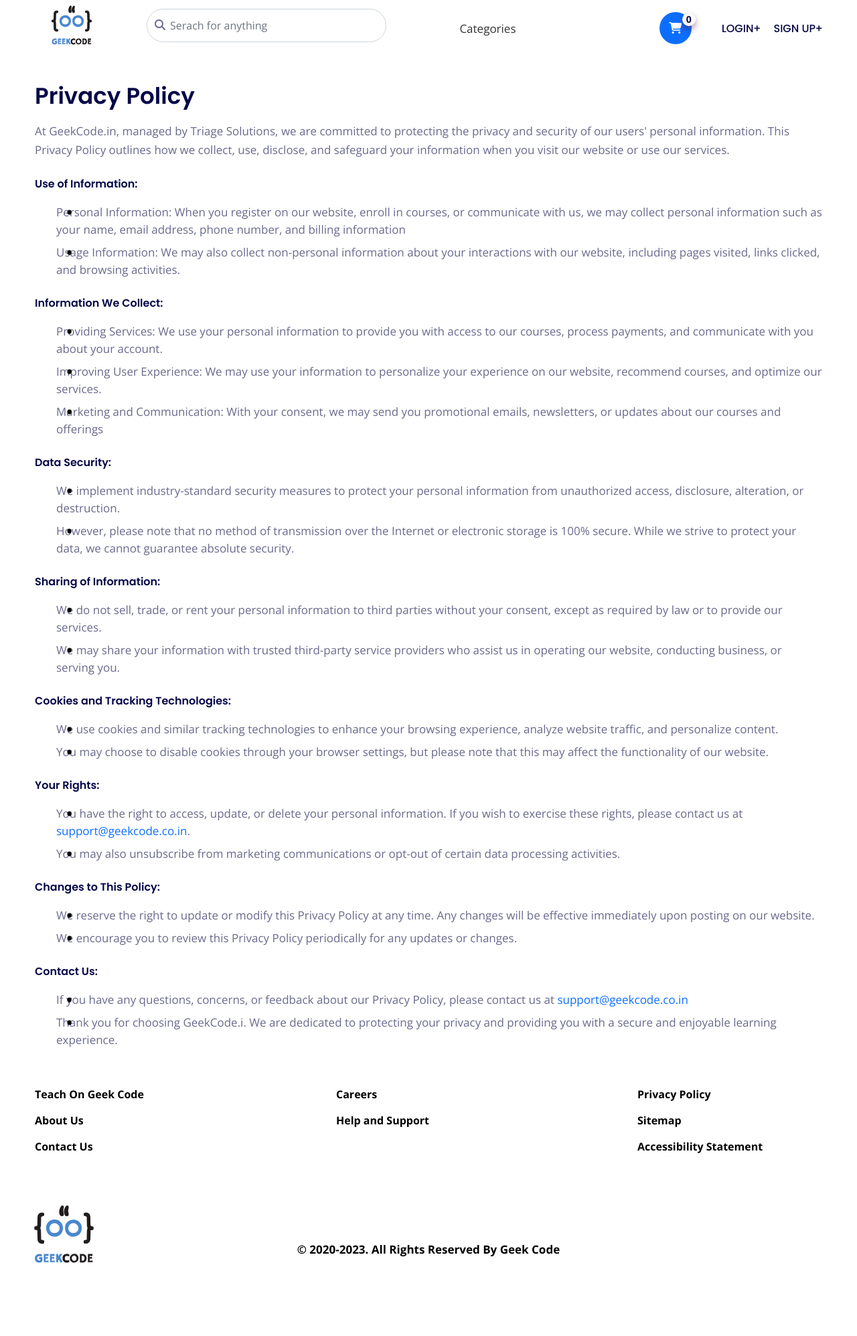
After one commit to Ohitgit/geekcode, a Django app: page /privacypolicy in a window 1280 px wide. The commit adds this page. Shown: the whole page at 67% size. Run offline with Django 5.2, Linux system fonts and the light colour scheme; data that the repository does not hold is empty; some libraries are stand-ins or nearby versions.

Commit message:
privacy page created help support created

```diff
--- a/templates/webapp/base.html
+++ b/templates/webapp/base.html
@@ -263,22 +263,18 @@
 
 
               <ul class="footer-address-list ftr-details">
-                <li>
 
-                <a href="">Geek Code Business</a>
-
-                </li>
                 <li>
 
                   <a href="">Teach On Geek Code</a>
 
                 </li>
                 <li>
-                  <a href="">About Us</a>
+                  <a href="{% url 'aboutus' %}">About Us</a>
 
                 </li>
                 <li>
-                 <a href="">Contact Us</a>
+                 <a href="{% url 'contact' %}">Contact Us</a>
 
                 </li>
                 <li><a class="footer-logo"><img
@@ -293,49 +289,40 @@
             <ul class="footer-address-list ftr-details">
               <li>
 
-              <a href="">Careers</a>
-
-              </li>
-              <li>
-
-                <a href="">Blog</a>
-
-              </li>
-              <li>
-                <a href="">Help and Support</a>
-
-              </li>
-              <li>
-               <a href="">Affiliate</a>
+              <a href="{% url 'careers' %}">Careers</a>
 
               </li>
 
+              <li>
+                <a href="{% url 'helpsupport' %}">Help and Support</a>
+
+              </li>
+
+
             </ul>
           </div>
-          <div class="col-lg-2 col-sm-6">
+          <div class="col-lg-3 col-sm-6">
             <ul class="footer-address-list ftr-details">
+
               <li>
 
-              <a href="">Terms</a>
+                <a href="{% url 'privacypolicy' %}">Privacy Policy</a>
 
               </li>
-              <li>
 
-                <a href="">Privacy Policy</a>
-
-              </li>
-              <li>
-                <a href="">Cookie Settings </a>
-
-              </li>
               <li>
                <a href="">Sitemap</a>
 
               </li>
 
+              <li>
+                <a href="{% url 'accessibility' %}">Accessibility Statement</a>
+
+               </li>
+
             </ul>
           </div>
-          <p style="color:#fff; text-align: center;">© 2020-2023. All Rights Reserved By Geek Code</p>
+          <p style="color:#000; text-align: center; font-weight: bold; position: absolute; bottom:80px;">© 2020-2023. All Rights Reserved By Geek Code</p>
         </div>
       </div>
     </div>
--- a/templates/webapp/course.html
+++ b/templates/webapp/course.html
@@ -2,7 +2,7 @@
 
 {% block home %}
 <div class="container mt-5 ">
-    <div class="row">
+    <div class="row ">
         <div class="col-lg-12 mt-5">
          {% if sub1.subcategory.category.name %}
          <h1 class="">{{sub1.subcategory.category.name}} Courses </h1>
@@ -22,11 +22,11 @@
 
 <section class="card-slider mt-5">
     <div class="container">
-        <div class="row">
+        <div class="row mt-5">
                  {% for i in course  %}
 
 
-                <div class="col-lg-3">
+                <div class="col-lg-3 mt-3">
                     <a href="{% url 'coursedetailes'  i.slug  %}">
                     <div class="card" style="width: 18rem;">
                         <img class="card-img-top" src="{{i.image.url}}" alt="Card image cap">
--- /dev/null
+++ b/templates/webapp/privacypolicy.html
@@ -0,0 +1,97 @@
+{% extends "webapp/base.html" %}
+
+{% block home %}
+<style>
+
+.information li::before {
+
+    content: '\2022';
+    position: absolute;
+    left: 98px;
+    font-size: 30px;
+    color: black;
+
+    }
+    .information li{
+        line-height: 26px;
+        margin-left: 32px;
+
+    }
+</style>
+
+<div class="row">
+    <div class="container">
+        <div class="col-lg-12 " style="margin-top: 120px;">
+            <h3>Privacy Policy</h3>
+
+            <p class="text-justify mt-3">At GeekCode.in, managed by Triage Solutions, we are committed to protecting the privacy and security of our users' personal information. This Privacy Policy outlines how we collect, use, disclose, and safeguard your information when you visit our website or use our services.</p>
+
+            <h6 class="mt-4">Use of Information: </h6>
+
+            <ul class="text-justify mt-3 information">
+                 <li>Personal Information: When you register on our website, enroll in courses, or communicate with us, we may collect personal information such as your name, email address, phone number, and billing information</li>
+                  <li class="mt-2">Usage Information: We may also collect non-personal information about your interactions with our website, including pages visited, links clicked, and browsing activities.</li>
+                </ul>
+            <h6 class="mt-4">Information We Collect: </h6>
+
+            <ul class="text-justify mt-3 information">
+                <li>Providing Services: We use your personal information to provide you with access to our courses, process payments, and communicate with you about your account.</li>
+                 <li class="mt-2">Improving User Experience: We may use your information to personalize your experience on our website, recommend courses, and optimize our services.</li>
+                 <li class="mt-2">Marketing and Communication: With your consent, we may send you promotional emails, newsletters, or updates about our courses and offerings</li>
+
+                </ul>
+
+                <h6 class="mt-4">Data Security: </h6>
+
+            <ul class="text-justify mt-3 information">
+                <li>We implement industry-standard security measures to protect your personal information from unauthorized access, disclosure, alteration, or destruction.</li>
+                 <li class="mt-2">However, please note that no method of transmission over the Internet or electronic storage is 100% secure. While we strive to protect your data, we cannot guarantee absolute security.</li>
+            </ul>
+
+
+            <h6 class="mt-4">Sharing of Information: </h6>
+
+            <ul class="text-justify mt-3 information">
+                <li>We do not sell, trade, or rent your personal information to third parties without your consent, except as required by law or to provide our services.</li>
+                 <li class="mt-2">We may share your information with trusted third-party service providers who assist us in operating our website, conducting business, or serving you.</li>
+            </ul>
+
+
+            <h6 class="mt-4">Cookies and Tracking Technologies: </h6>
+
+            <ul class="text-justify mt-3 information">
+                <li>We use cookies and similar tracking technologies to enhance your browsing experience, analyze website traffic, and personalize content.
+                </li>
+                 <li class="mt-2">You may choose to disable cookies through your browser settings, but please note that this may affect the functionality of our website.</li>
+            </ul>
+
+            <h6 class="mt-4">Your Rights: </h6>
+
+            <ul class="text-justify mt-3 information">
+                <li>You have the right to access, update, or delete your personal information. If you wish to exercise these rights, please contact us at <a href="mailto::support@geekcode.co.in">support@geekcode.co.in</a>.
+                </li>
+                 <li class="mt-2">You may also unsubscribe from marketing communications or opt-out of certain data processing activities.</li>
+            </ul>
+
+
+            <h6 class="mt-4">Changes to This Policy: </h6>
+
+            <ul class="text-justify mt-3 information">
+                <li>We reserve the right to update or modify this Privacy Policy at any time. Any changes will be effective immediately upon posting on our website.
+                </li>
+                 <li class="mt-2">We encourage you to review this Privacy Policy periodically for any updates or changes.</li>
+            </ul>
+
+            <h6 class="mt-4">Contact Us: </h6>
+
+            <ul class="text-justify mt-3 information">
+                <li>If you have any questions, concerns, or feedback about our Privacy Policy, please contact us at <a href="mailto::support@geekcode.co.in">support@geekcode.co.in</a>
+                </li>
+                 <li class="mt-2">Thank you for choosing GeekCode.i. We are dedicated to protecting your privacy and providing you with a secure and enjoyable learning experience.</li>
+            </ul>
+        </div>
+    </div>
+</div>
+
+
+{% endblock %}
--- a/webapp/urls.py
+++ b/webapp/urls.py
@@ -25,7 +25,12 @@
     path('serach/<str:search>',serach,name="serach"),
     path('categoryserach/<str:search>',categoryserach,name="categoryserach"),
     path('forgot', forgot, name='forgot'),
-
+    path('privacypolicy', privacypolicy, name='privacypolicy'),
+    path('accessibility', accessibility, name='accessibility'),
+    path('careers',careers,name="careers"),
+    path('helpsupport',helpsupport,name="helpsupport"),
+    path('aboutus',aboutus,name="aboutus"),
+    path('contact',contact,name="contact"),
     path('page', page, name='page'),
     path("invoice/<str:order_id>",invoice_pdf ,name="invoice"),
     path('course_list',course_list,name="course_list"),
--- a/webapp/views.py
+++ b/webapp/views.py
@@ -729,3 +729,31 @@
     response['Content-Disposition'] = 'attachment; filename="invoice.pdf"'
     pisa.CreatePDF(html, dest=response)
     return response
+
+
+
+
+
+def privacypolicy(request):
+    return render(request,'webapp/privacypolicy.html')
+
+def accessibility(request):
+    return render(request,'webapp/accessibility.html')
+
+
+def careers(request):
+    return render(request,'webapp/careers.html')
+
+
+def helpsupport(request):
+    return render(request,'webapp/helpsupport.html')
+
+
+
+def aboutus(request):
+    return render(request,'webapp/about-us.html')
+
+
+
+def contact(request):
+    return render(request,'webapp/contact.html')
```
Also changed, not shown: templates/webapp/about-us.html (added, +72 -0 lines), templates/webapp/accessibility.html (added, +73 -0 lines), templates/webapp/careers.html (added, +83 -0 lines), templates/webapp/contact.html (added, +106 -0 lines), templates/webapp/helpsupport.html (added, +83 -0 lines), media/images/media/images/756150_c033_2_1.jpg (added), static/img/carousel/756150_c033_2.jpg (added).
